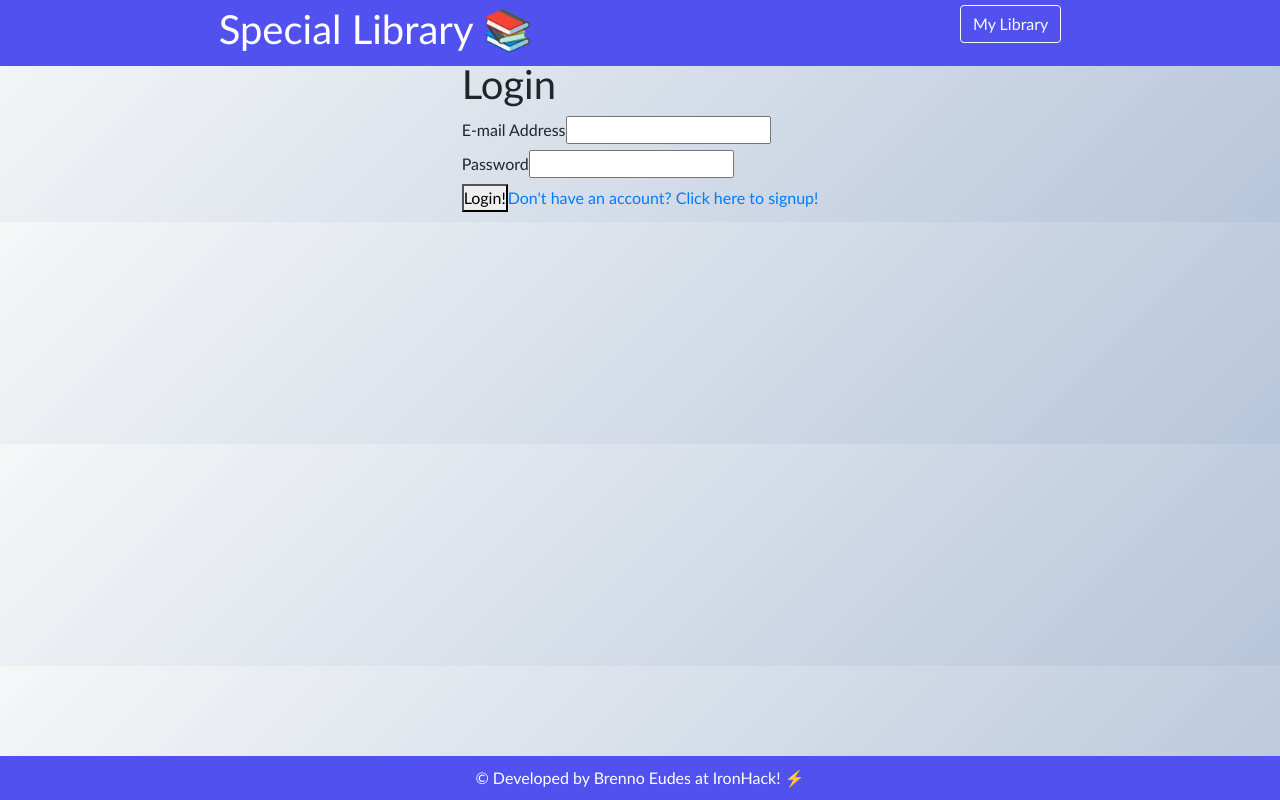
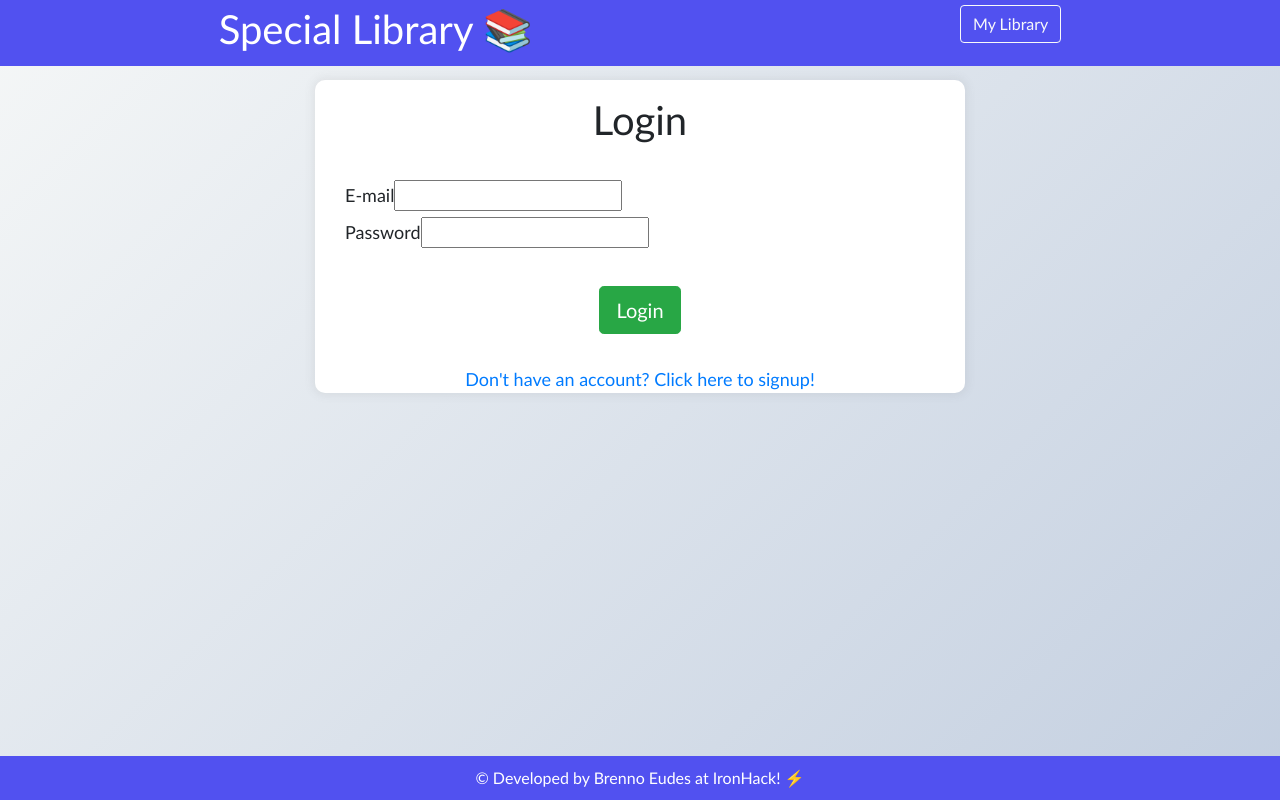
Before and after one commit to brennoEudes/extended-project-client, a React (Create React App) app: page /login in a window 1280 px wide. Shown: the top 800 px of the page. Built offline with nearby package versions, Linux system fonts and the light colour scheme.

Commit message:
ajustes pág Login

```diff
--- a/src/components/BookForm/style.modules.css
+++ b/src/components/BookForm/style.modules.css
@@ -41,3 +41,7 @@ body {
   padding: 2rem;
   text-align: center;
 }
+
+.link-signup {
+    text-align: center;
+  }
--- a/src/pages/auth/Login.js
+++ b/src/pages/auth/Login.js
@@ -2,6 +2,8 @@ import React, { useState, useContext } from "react";
 import { Link, useNavigate, useLocation } from "react-router-dom";
 import api from "../../apis/api";
 import { AuthContext } from "../../contexts/authContext";
+import BookForm from "../../components/BookForm/style.modules.css";
+import { Button } from "react-bootstrap";
 
 function Login(props) {
   const authContext = useContext(AuthContext);
@@ -27,7 +29,6 @@ function Login(props) {
   async function handleSubmit(event) {
     event.preventDefault();
 
-// abaixo, alterei "/login" para "/user/login"
     try {
       const response = await api.post("/user/login", state);
       console.log(response);
@@ -48,11 +49,12 @@ function Login(props) {
   }
 
   return (
-    <form onSubmit={handleSubmit}>
-      <h1>Login</h1>
-
+    <div className="container">
+      <div className="bookForm">
+        <h1 className="bookFormHeader">Login</h1>
+        <form className="bookFormFields" onSubmit={handleSubmit}>
           <div>
-        <label htmlFor="signupFormEmail">E-mail Address</label>
+            <label htmlFor="signupFormEmail">E-mail</label>
             <input
               type="email"
               name="email"
@@ -74,13 +76,19 @@ function Login(props) {
               onChange={handleChange}
             />
           </div>
-
-      <div>
-        <button type="submit">Login!</button>
-
-        <Link to="/signup">Don't have an account? Click here to signup!</Link>
+          <div className="btn-actionsBook">
+            <Button type="submit" variant="success" size="lg">
+              Login
+            </Button>{" "}
+          </div>
+          <div className="link-signup">
+            <Link to="/signup">
+              Don't have an account? Click here to signup!
+            </Link>
           </div>
         </form>
+      </div>
+    </div>
   );
 }
 
```
Lines whose indentation alone changed are shown as unchanged.
